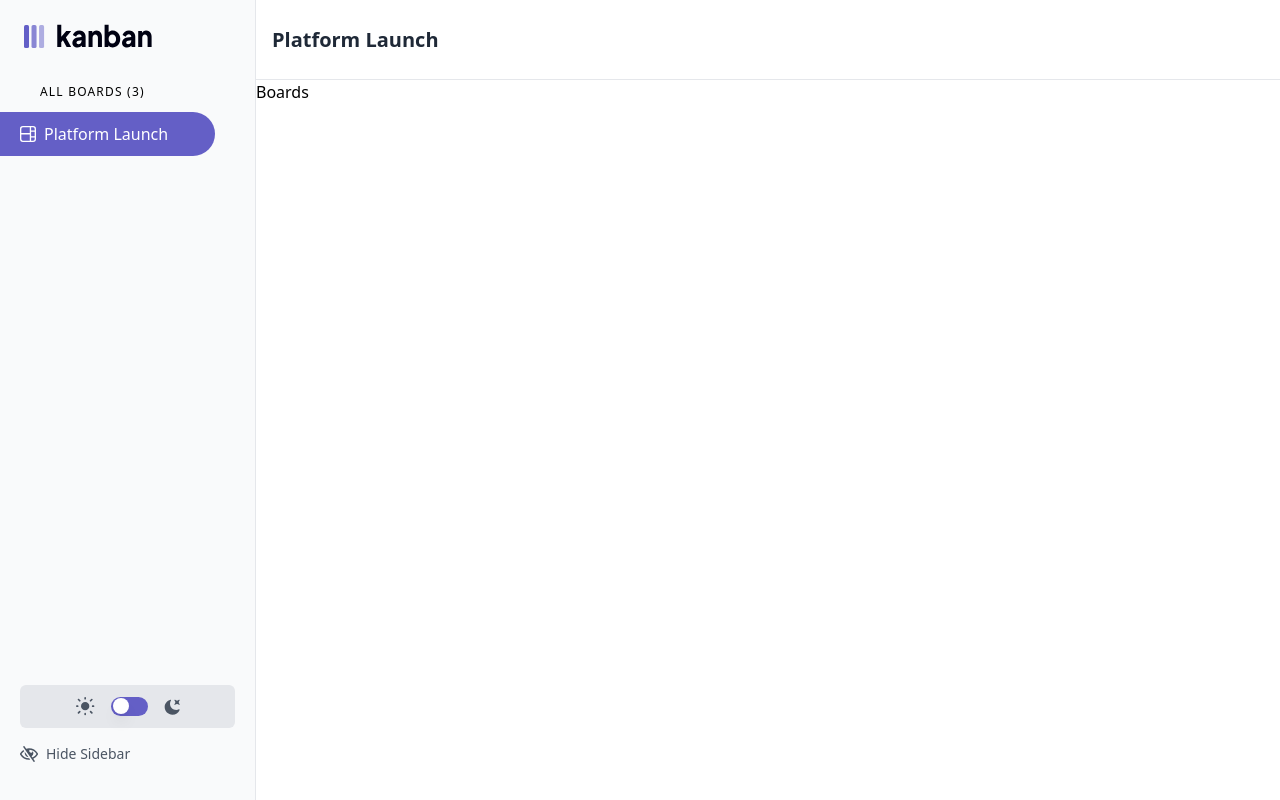
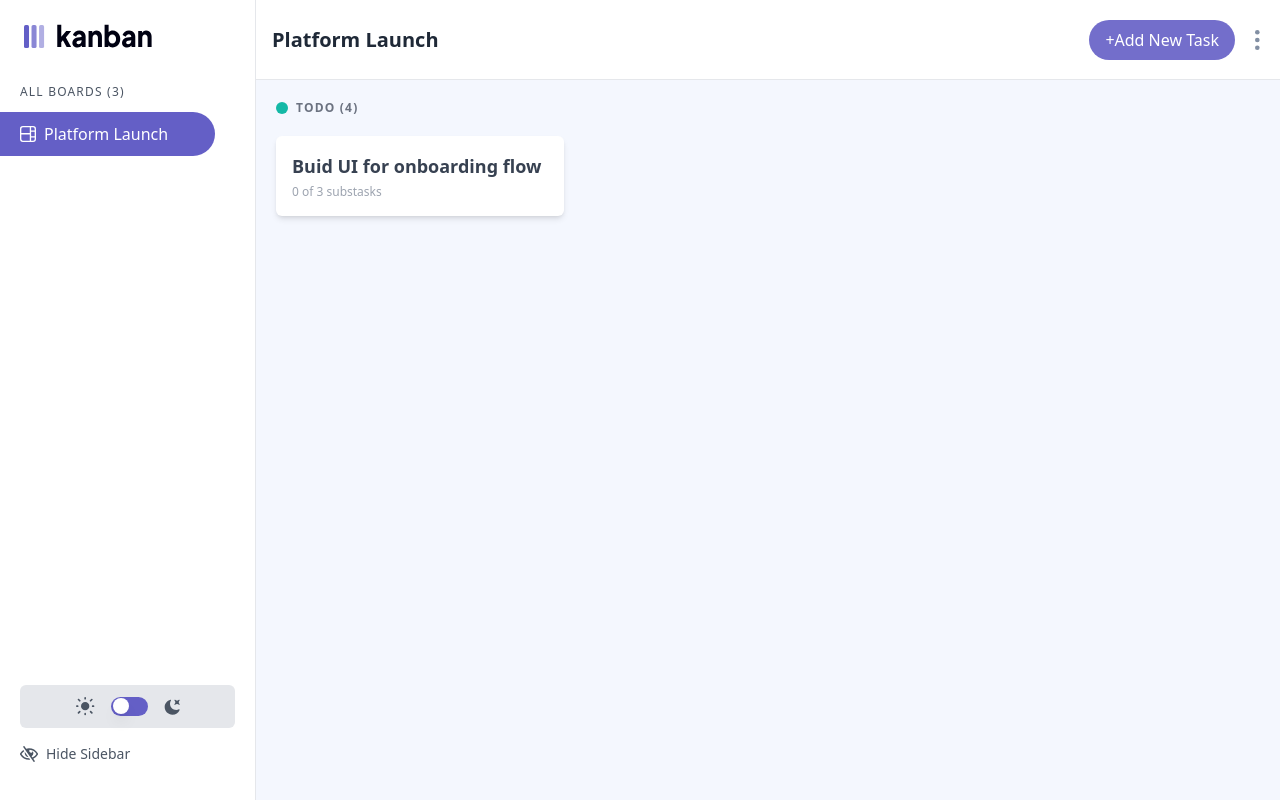
Before and after one commit to YaSh8202/kanban-task-management-next13, a Next.js app: page / in a window 1280 px wide. Built offline with nearby package versions, Linux system fonts and the light colour scheme.

Commit message:
added Board components, typescript types

```diff
--- a/app/Boards.tsx
+++ b/app/Boards.tsx
@@ -1,9 +1,12 @@
-import React from 'react'
+import React from "react";
+import Column from "./Column";
 
 function Boards() {
   return (
-    <div>Boards</div>
-  )
+    <div className="overflow-y-hidden overflow-x-auto flex flex-row bg-light-main dark:bg-dark-main h-full p-5 ">
+      <Column />
+    </div>
+  );
 }
 
-export default Boards
+export default Boards;
--- /dev/null
+++ b/app/Column.tsx
@@ -0,0 +1,20 @@
+import React from "react";
+import Task from "./Task";
+
+function Column() {
+  return (
+    <div className="flex flex-col items-start w-72 space-y-5 ">
+      <div className="flex flex-row items-center text-gray-500 space-x-2 ">
+        <span className="w-3 h-3 bg-teal-500 rounded-full"></span>
+        <p className=" font-semibold text-xs uppercase tracking-widest">
+          Todo (4)
+        </p>
+      </div>
+      <div className="w-full" >
+        <Task />
+      </div>
+    </div>
+  );
+}
+
+export default Column;
--- a/app/Navbar.tsx
+++ b/app/Navbar.tsx
@@ -1,4 +1,6 @@
+import Image from "next/image";
 import React from "react";
+import addTaskMobile from "../public/assets/icon-add-task-mobile.svg";
 
 function Navbar() {
   return (
@@ -6,8 +8,24 @@ function Navbar() {
       <h2 className="text-gray-800 dark:text-white text-xl font-semibold ">
         Platform Launch
       </h2>
-      <div>
-
+      <div className="flex flex-row items-center space-x-4 md:space-x-5" >
+        <button className=" bg-primary/90 px-3 md:px-4 py-2 text-white rounded-full hover:bg-primary hover:shadow-md hover:scale-105 duration-100 ">
+          <Image
+            src={addTaskMobile}
+            alt="add Task"
+            className="md:hidden w-4 h-4 "
+          />
+          <p className="hidden md:block font-medium  ">+Add New Task</p>
+        </button>
+        <button className="pr-1  " >
+          <svg width="5" height="20" xmlns="http://www.w3.org/2000/svg">
+            <g fill="#828FA3" fillRule="evenodd">
+              <circle cx="2.308" cy="2.308" r="2.308" />
+              <circle cx="2.308" cy="10" r="2.308" />
+              <circle cx="2.308" cy="17.692" r="2.308" />
+            </g>
+          </svg>
+        </button>
       </div>
     </nav>
   );
--- a/app/Sidebar.tsx
+++ b/app/Sidebar.tsx
@@ -8,7 +8,7 @@ import boardIcon from "../public/assets/icon-board.svg";
 
 function Sidebar() {
   return (
-    <aside className="flex flex-col h-full items-start  col-span-2 py-3 border-r dark:border-gray-600 bg-gray-50 dark:bg-dark-side ">
+    <aside className=" hidden md:flex flex-col h-full items-start  col-span-2 py-3 border-r dark:border-gray-600 bg-white dark:bg-dark-side shadow">
       <div className="ml-4 lg:ml-6 h-12 flex items-center pr-4 ">
         <Link href="/" className=" relative w-32 h-6  ">
           <Image
@@ -27,7 +27,7 @@ function Sidebar() {
       </div>
       <div className="flex flex-1 flex-col mt-6 items-start justify-between w-full px-5  ">
         <div className="flex flex-col w-full  ">
-          <p className="dark:text-gray-400 font-medium text-xs tracking-widest pl-5 ">
+          <p className="text-gray-600 dark:text-gray-400 font-medium text-xs tracking-widest ">
             ALL BOARDS (3)
           </p>
           <div className="mt-3">
--- /dev/null
+++ b/app/Task.tsx
@@ -0,0 +1,14 @@
+import React from "react";
+
+function Task() {
+  return (
+    <div className="bg-white dark:bg-dark-side px-4 py-4 shadow-md rounded-md flex flex-col space-y-1 ">
+      <h3 className="text-lg text-gray-700 dark:text-gray-100 font-bold ">
+        Buid UI for onboarding flow
+      </h3>
+      <p className="text-xs text-gray-400">0 of 3 substasks</p>
+    </div>
+  );
+}
+
+export default Task;
--- a/app/page.tsx
+++ b/app/page.tsx
@@ -7,7 +7,7 @@ function Dashboard() {
   return (
     <main className="grid grid-cols-10 grid-rows-1 h-screen w-screen overflow-hidden">
       <Sidebar />
-      <div className=" col-span-8  " >
+      <div className=" col-span-12 md:col-span-8  " >
         <Navbar />
         <Boards />
       </div>
--- a/package.json
+++ b/package.json
@@ -7,7 +7,9 @@
   },
   "dependencies": {
     "@headlessui/react": "^1.7.4",
+    "ioredis": "^5.2.4",
     "next": "latest",
+    "next-auth": "^4.17.0",
     "next-themes": "^0.2.1",
     "react": "18.2.0",
     "react-dom": "18.2.0"
--- /dev/null
+++ b/pages/api/addBoard.ts
@@ -0,0 +1,13 @@
+// Next.js API route support: https://nextjs.org/docs/api-routes/introduction
+import type { NextApiRequest, NextApiResponse } from 'next'
+
+type Data = {
+  name: string
+}
+
+export default function handler(
+  req: NextApiRequest,
+  res: NextApiResponse<Data>
+) {
+  res.status(200).json({ name: 'John Doe' })
+}
--- /dev/null
+++ b/redis.ts
@@ -0,0 +1,5 @@
+import Redis from "ioredis";
+
+const redis = new Redis(process.env.REDIS_URL!);
+
+export default redis;
--- a/tailwind.config.js
+++ b/tailwind.config.js
@@ -12,6 +12,7 @@ module.exports = {
         "dark-side": "#2c2c38",
         "dark-main": "#21212d",
         "dark-gray": "#828FA3",
+        "light-main": "#f4f7fe",
       },
     },
   },
```
Also changed, not shown: typings.d.ts (added, +25 -0 lines), 1 other file (tests, documents, lock files or other folders).
